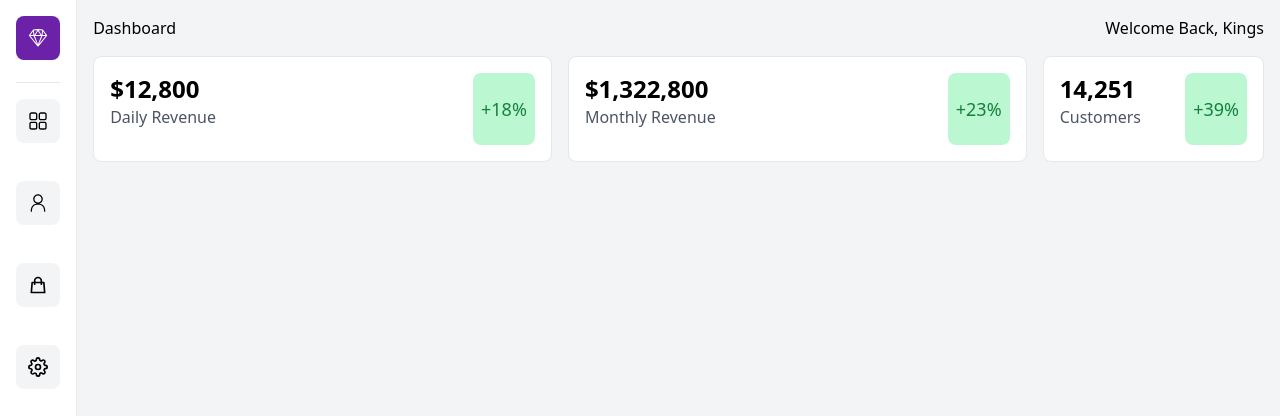
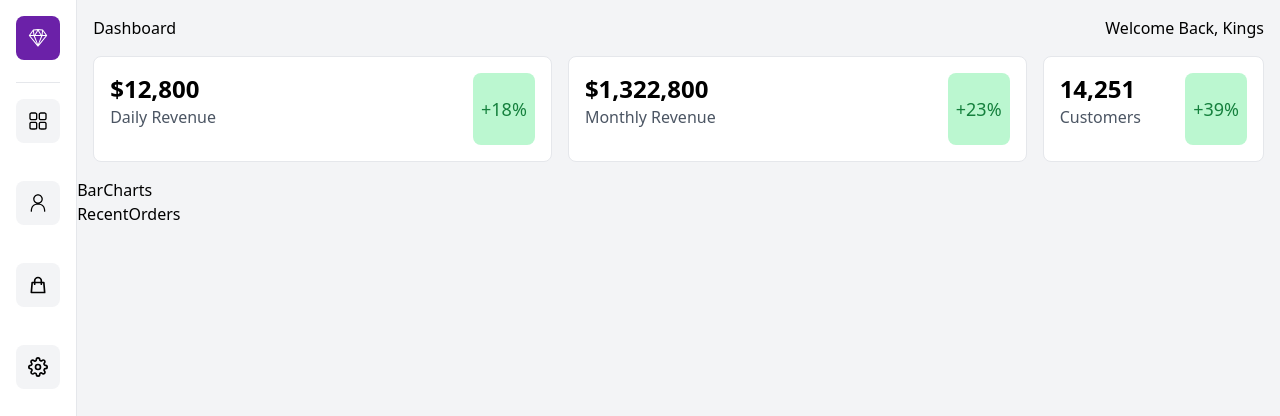
Before and after one commit to Asifor/next-dashboard-chart-tailwind, a Next.js app: page / in a window 1280 px wide. Shown: the top 416 px of the page. Built offline with nearby package versions, Linux system fonts and the light colour scheme.

Commit message:
update index.js

```diff
--- a/pages/index.js
+++ b/pages/index.js
@@ -3,6 +3,8 @@ import Image from 'next/image'
 
 import Header from '../components/Header';
 import TopCards from '@/components/TopCards';
+import BarCharts from '@/components/BarCharts';
+import RecentOrders from '@/components/RecentOrders';
 
 
 export default function Home() {
@@ -17,6 +19,10 @@ export default function Home() {
       <main className='bg-gray-100 min-h-screen'>
         <Header />
         <TopCards />
+        <div>
+          <BarCharts />
+          <RecentOrders />
+        </div>
       </main>
     </>
   )
```
